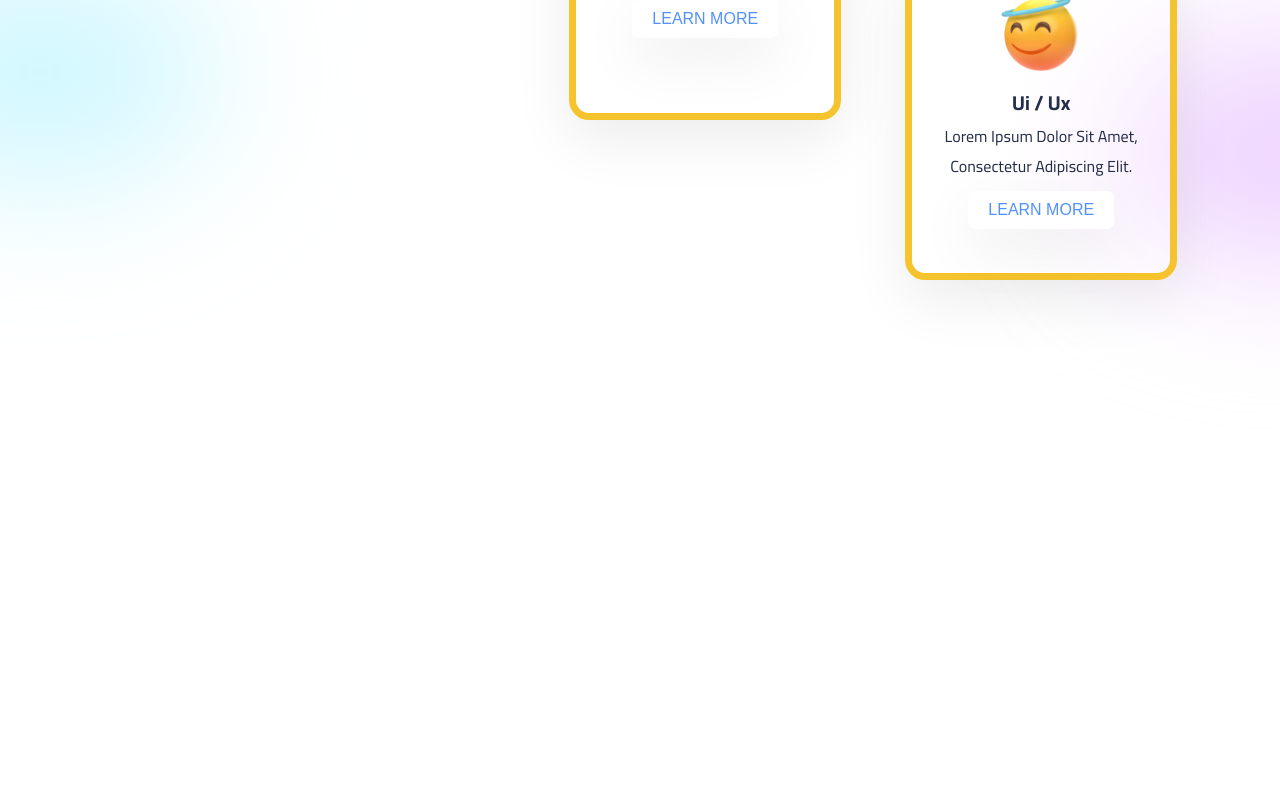
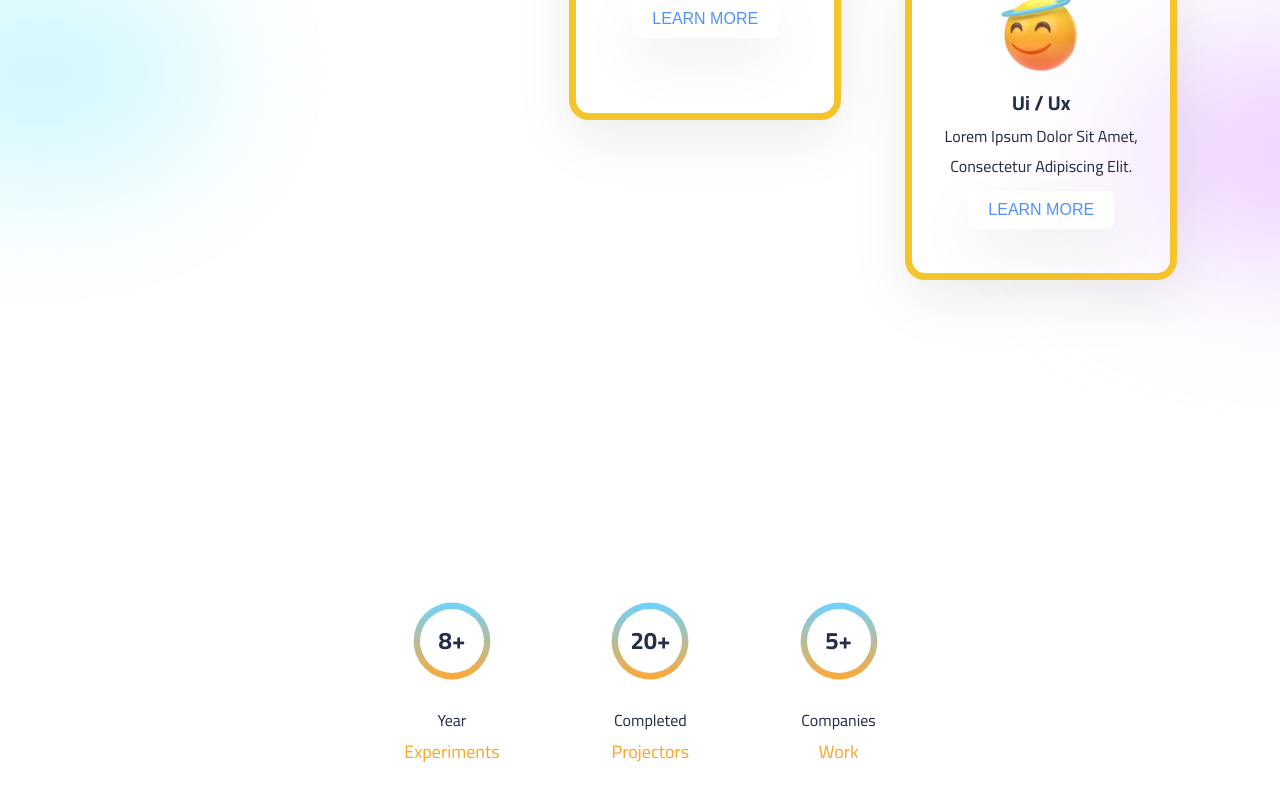
Before and after one commit to MohamedMamdouh-98/a-store, a React (Create React App) app: page / in a window 1280 px wide. Shown: the part 1384-2184 px from the top of the page. Before the commit the page ends 1880 px from the top, so only its background shows below. Built offline with nearby package versions, Linux system fonts and the light colour scheme; a web font is replaced by a local one.

Commit message:
The percentages section has been completed

```diff
--- a/src/App.js
+++ b/src/App.js
@@ -2,6 +2,8 @@ import NavBar from './components/NavBar';
 import './App.css';
 import Intro from './components/Intro/Intro';
 import Services from './components/Services/Services';
+import Experiments from './components/Experiments/Experiments';
+import Works from './components/Works/Works';
 
 
 function App() {
@@ -11,6 +13,8 @@ function App() {
       <NavBar />
       <Intro/>
       <Services/>
+      <Experiments/>
+      <Works/>
     </div>
   );
 }
--- /dev/null
+++ b/src/components/Experiments/Experiments.css
@@ -0,0 +1,42 @@
+.experiments{
+    height: 50vh;
+    display: flex;
+    align-items: center;
+    justify-content: center;
+    gap: 7rem;
+}
+.achievement{
+    display: flex;
+    flex-direction: column;
+    align-items: center;
+}
+.circle{
+    width: 4rem;
+    height: 4rem;
+    background-color: #ffff;
+    border-radius: 50%;
+    position: relative;
+    display: flex;
+    align-items: center;
+    justify-content: center;
+    font-size: 1.5rem;
+    font-weight: bold;
+    margin-bottom: 2rem
+}
+.circle::before{
+    content: "";
+    position: absolute;
+    width: 100%;
+    height: 100%;
+    border-radius: 50%;
+    background: linear-gradient(rgba(93, 206, 255, 0.9), rgba(255, 146, 4, 0.8));
+    z-index: -1;
+    top: 0;
+    left: 0;
+    transform: scale(1.2)
+}
+
+.achievement span:nth-of-type(2){
+    color:var(--orange);
+    font-size: 18px
+}
--- /dev/null
+++ b/src/components/Experiments/Experiments.jsx
@@ -0,0 +1,26 @@
+import React from 'react'
+import './Experiments.css'
+
+function Experiments() {
+    return (
+        <div className="experiments">
+            <div className="achievement">
+                <div className="circle">8+</div>
+                <span>Year</span>
+                <span>experiments</span>
+            </div>
+            <div className="achievement">
+                <div className="circle">20+</div>
+                <span>completed</span>
+                <span>projectors</span>
+            </div>
+            <div className="achievement">
+                <div className="circle">5+</div>
+                <span>companies</span>
+                <span>work</span>
+            </div>
+        </div>
+    )
+}
+
+export default Experiments
--- /dev/null
+++ b/src/components/Works/Works.jsx
@@ -0,0 +1,12 @@
+import React from 'react'
+import   './Works.css'
+
+function Works() {
+    return (
+        <div className="works">
+
+        </div>
+    )
+}
+
+export default Works
```
Also changed, not shown: src/components/Works/Works.css (added).
